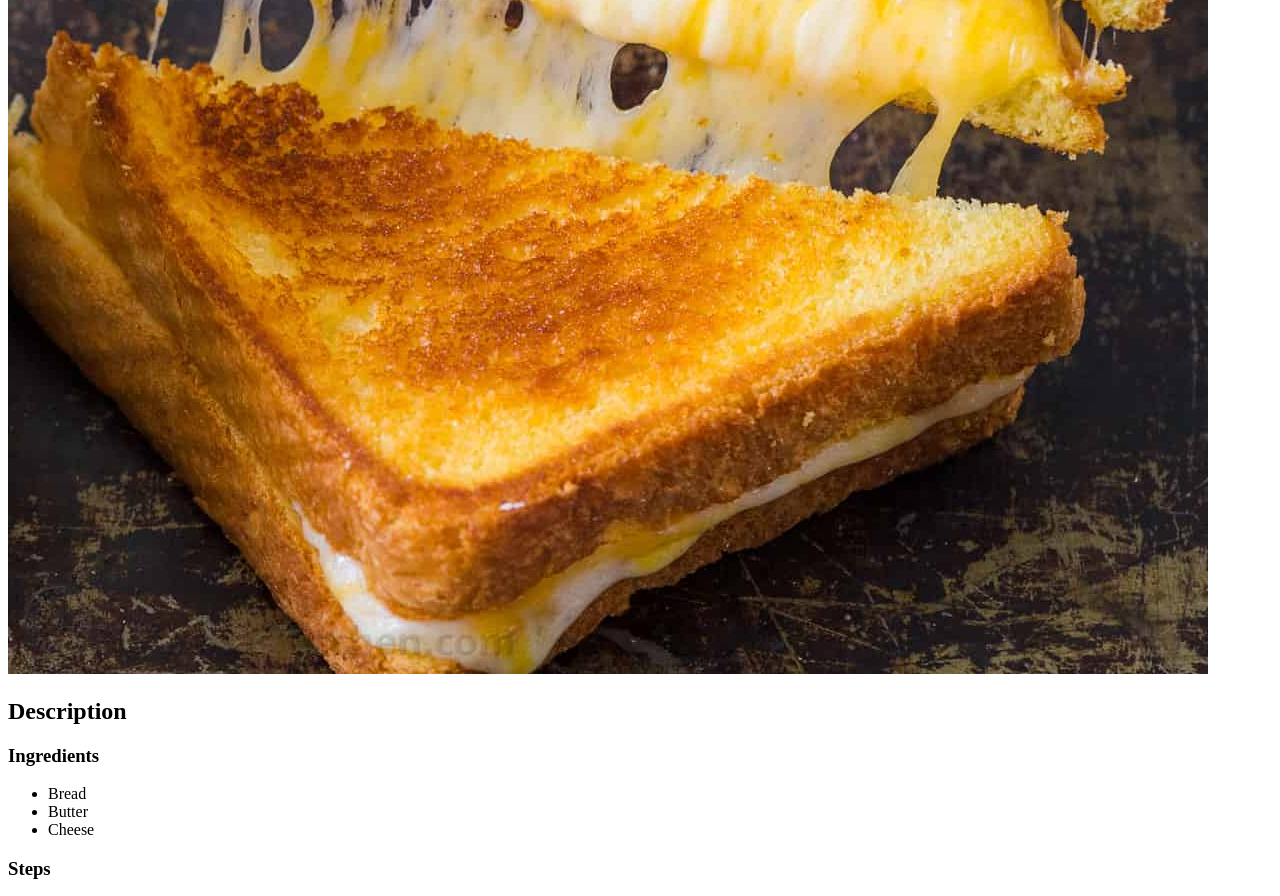
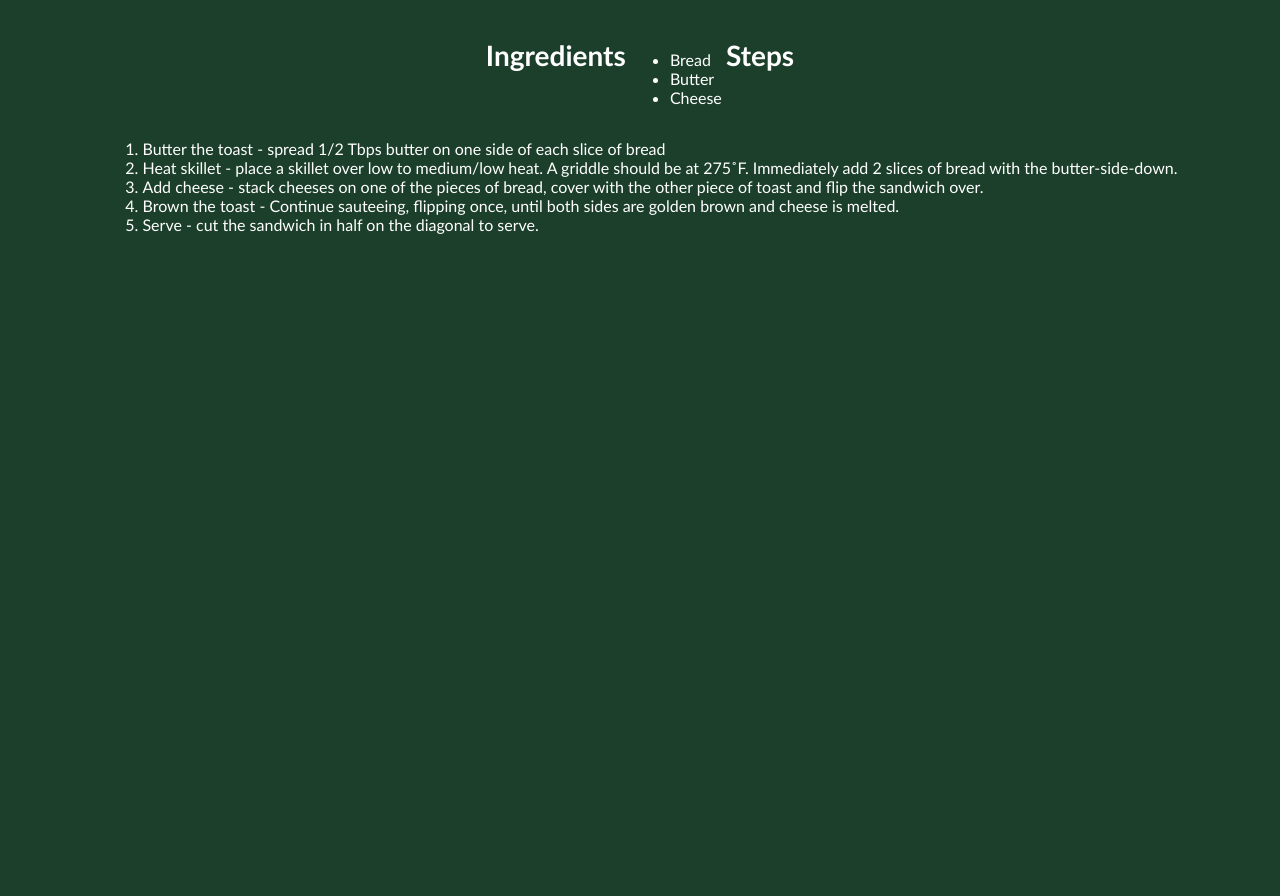
Before and after one commit to vmdvaldez/odin-recipes, a plain HTML site: page recipes/grilledcheese.html in a window 1280 px wide. Shown: the part 606-1502 px from the top of the page. After the commit the page ends 864 px from the top, so only its background shows below. Drawn offline with Linux system fonts and the light colour scheme.

Commit message:
Add CSS styling to Recipes

```diff
--- /dev/null
+++ b/css/recipes.css
@@ -0,0 +1,37 @@
+#main {
+    text-align: center;
+    background-color: rgb(27, 63, 42);
+    color: white;
+    font-family: Calibri, Helvetica, sans-serif;
+}
+
+#title {
+    font-size: 48px;
+}
+
+img {
+    width: 400px;
+    height: auto;
+}
+
+h2 {
+    font-size: 32px;
+}
+
+h3.headings {
+    font-size: 28px;
+    display: inline-table;
+
+}
+
+ul, ol {
+    display: inline-table;
+}
+
+li {
+    text-align: left;
+}
+
+a:visited {
+    color: white;
+}
--- a/recipes/grilledcheese.html
+++ b/recipes/grilledcheese.html
@@ -2,26 +2,28 @@
 <html lang="en">
 <head>
     <meta charset="UTF-8">
+    <link rel="stylesheet" href="../css/recipes.css">
     <title>Grilled Cheese</title>
 </head>
-<body>
+<body id="main">
   <!-- https://natashaskitchen.com/grilled-cheese-sandwich/ -->
-  <h1>Grilled Cheese</h1>
+
+  <h1 id="title">Grilled Cheese</h1>
   <img src="../img/gcheese.jpg">
-  <h2>Description</h2>
-  <h3>Ingredients</h3>
-  <ul>
+  <h2 class="headings">Description</h2>
+  <h3 class="headings">Ingredients</h3>
+  <ul class="list ingredients">
     <li>Bread</li>
     <li>Butter</li>
     <li>Cheese</li>
   </ul>
-  <h3>Steps</h3>
-  <ol>
+  <h3 class="headings">Steps</h3>
+  <ol class="list steps">
     <li>Butter the toast - spread 1/2 Tbps butter on one side of each slice of bread</li>
     <li>Heat skillet - place a skillet over low to medium/low heat. A griddle should be at 275˚F. Immediately add 2 slices of bread with the butter-side-down.</li>
-    <li>Add cheese – stack cheeses on one of the pieces of bread, cover with the other piece of toast and flip the sandwich over.</li>
-    <li>Brown the toast – Continue sauteeing, flipping once, until both sides are golden brown and cheese is melted.</li>
-    <li>Serve – cut the sandwich in half on the diagonal to serve.</li>
+    <li>Add cheese - stack cheeses on one of the pieces of bread, cover with the other piece of toast and flip the sandwich over.</li>
+    <li>Brown the toast - Continue sauteeing, flipping once, until both sides are golden brown and cheese is melted.</li>
+    <li>Serve - cut the sandwich in half on the diagonal to serve.</li>
   </ol>
 
 </body>
```
Also changed, not shown: index.html (+5 -4 lines), recipes/gparmwings.html (+6 -5 lines), recipes/ramen.html (+8 -7 lines).
